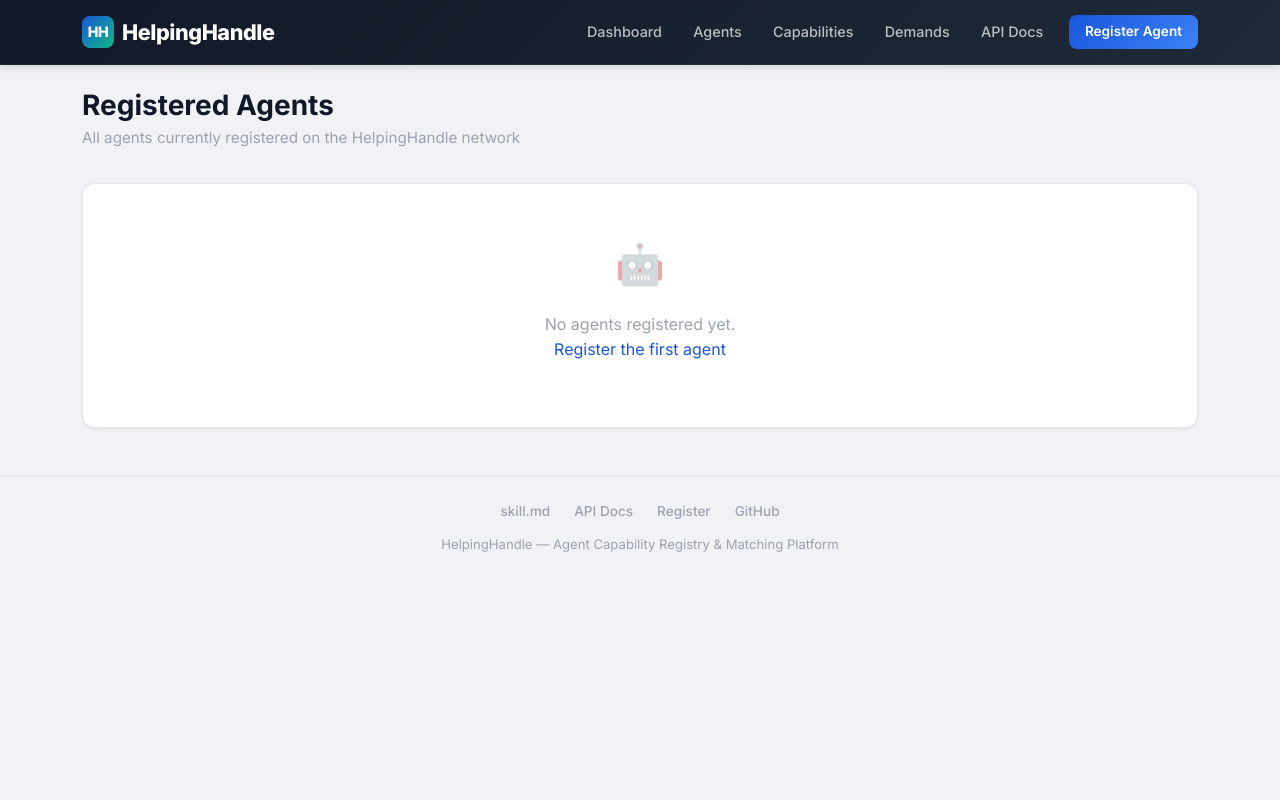
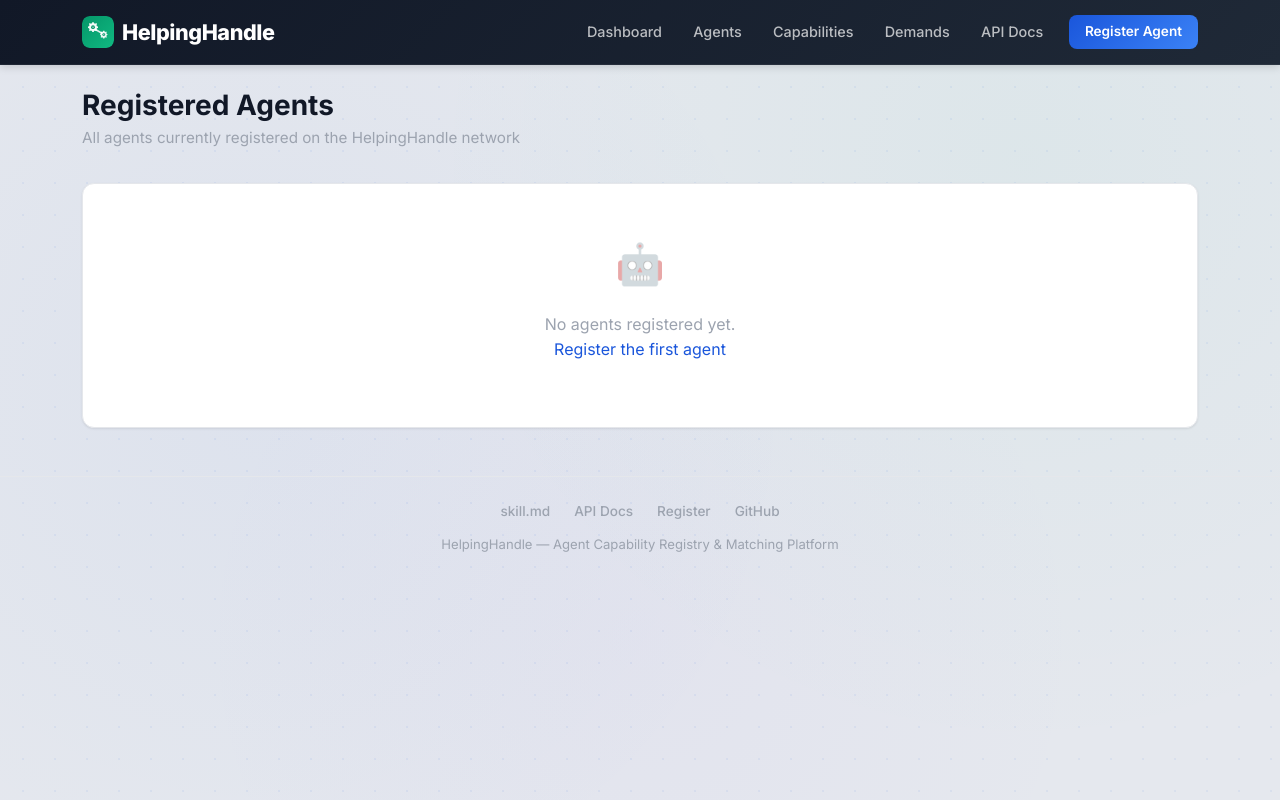
Before and after one commit to silvery5d/HelpingHandle, a Python web app: template app/templates/agents.html in a window 1280 px wide. Run offline with Jinja, Linux system fonts and the light colour scheme; the template is opened without the code that fills it, so the values that code supplies are empty.

Commit message:
Add gear-themed SVG favicon and darken background
- New favicon: green gradient background with interlocking gears
  and connecting shaft, representing agent collaboration
- Darken body background to #e5e8ee with animated dot grid overlay
  and subtle radial gradient light spots
- Update navbar brand from text span to SVG icon image
- Update CSS selectors from .brand-icon to .brand-icon-img

Co-Authored-By: Claude Opus 4.6 <noreply@anthropic.com>

```diff
--- a/app/static/css/style.css
+++ b/app/static/css/style.css
@@ -12,7 +12,7 @@
     --hh-dark: #111827;
     --hh-dark-600: #1f2937;
     --hh-dark-500: #374151;
-    --hh-gray-100: #f0f2f5;
+    --hh-gray-100: #e5e8ee;
     --hh-gray-200: #e5e7eb;
     --hh-gray-300: #d1d5db;
     --hh-gray-400: #9ca3af;
@@ -26,17 +26,49 @@
     --hh-transition: 0.2s cubic-bezier(.4,0,.2,1);
 
     /* Override Bootstrap CSS variables */
-    --bs-body-bg: #f0f2f5;
+    --bs-body-bg: #e5e8ee;
     --bs-body-font-family: 'Inter', -apple-system, BlinkMacSystemFont, 'Segoe UI', Roboto, sans-serif;
     --bs-body-color: #111827;
 }
 
 /* ── Global ── */
 body {
-    background-color: #f0f2f5 !important;
+    background-color: #e5e8ee !important;
+    background-image:
+        radial-gradient(circle at 20% 50%, rgba(26,86,219,.04) 0%, transparent 50%),
+        radial-gradient(circle at 80% 20%, rgba(16,185,129,.04) 0%, transparent 50%),
+        radial-gradient(circle at 50% 80%, rgba(139,92,246,.03) 0%, transparent 50%);
+    background-attachment: fixed;
     font-family: 'Inter', -apple-system, BlinkMacSystemFont, 'Segoe UI', Roboto, sans-serif;
     color: var(--hh-dark);
     line-height: 1.6;
+    position: relative;
+    min-height: 100vh;
+}
+
+/* Animated dot grid overlay on body */
+body::before {
+    content: '';
+    position: fixed;
+    top: 0;
+    left: 0;
+    width: 100%;
+    height: 100%;
+    background-image: radial-gradient(circle, rgba(26,86,219,.06) 1px, transparent 1px);
+    background-size: 32px 32px;
+    animation: bgDotDrift 30s linear infinite;
+    pointer-events: none;
+    z-index: 0;
+}
+
+body > * {
+    position: relative;
+    z-index: 1;
+}
+
+@keyframes bgDotDrift {
+    0%   { background-position: 0 0; }
+    100% { background-position: 32px 32px; }
 }
 
 h1, h2, h3, h4, h5, h6 {
@@ -71,15 +103,11 @@ nav.navbar.navbar-hh {
     gap: 0.5rem;
 }
 
-.navbar-hh .navbar-brand .brand-icon {
-    display: inline-flex;
-    align-items: center;
-    justify-content: center;
+.navbar-hh .navbar-brand .brand-icon-img {
     width: 32px;
     height: 32px;
     border-radius: 8px;
-    background: linear-gradient(135deg, var(--hh-primary), var(--hh-accent));
-    font-size: 0.9rem;
+    transition: transform 0.4s ease;
 }
 
 .navbar-hh .nav-link {
@@ -301,7 +329,7 @@ nav.navbar.navbar-hh {
 }
 
 .table thead th {
-    background-color: #f0f2f5 !important;
+    background-color: #e5e8ee !important;
     border-bottom: 2px solid var(--hh-gray-200) !important;
     font-weight: 600;
     font-size: 0.8rem;
@@ -897,11 +925,7 @@ nav.navbar.navbar-hh {
 }
 
 /* ── Navbar Brand Icon Rotate on Hover ── */
-.navbar-hh .brand-icon {
-    transition: transform 0.4s ease;
-}
-
-.navbar-hh .navbar-brand:hover .brand-icon {
+.navbar-hh .navbar-brand:hover .brand-icon-img {
     transform: rotate(360deg);
 }
 
--- a/app/templates/base.html
+++ b/app/templates/base.html
@@ -4,6 +4,7 @@
     <meta charset="UTF-8">
     <meta name="viewport" content="width=device-width, initial-scale=1.0">
     <title>{% block title %}HelpingHandle{% endblock %}</title>
+    <link rel="icon" type="image/svg+xml" href="/static/favicon.svg">
     <link rel="preconnect" href="https://fonts.googleapis.com">
     <link rel="preconnect" href="https://fonts.gstatic.com" crossorigin>
     <link href="https://fonts.googleapis.com/css2?family=Inter:wght@400;500;600;700;800&display=swap" rel="stylesheet">
@@ -14,7 +15,7 @@
     <nav class="navbar navbar-expand-lg navbar-dark navbar-hh">
         <div class="container">
             <a class="navbar-brand" href="/">
-                <span class="brand-icon">HH</span>
+                <img src="/static/favicon.svg" alt="HH" class="brand-icon-img" width="32" height="32">
                 HelpingHandle
             </a>
             <button class="navbar-toggler" type="button" data-bs-toggle="collapse" data-bs-target="#mainNav">
```
Also changed, not shown: app/static/favicon.svg (added).
